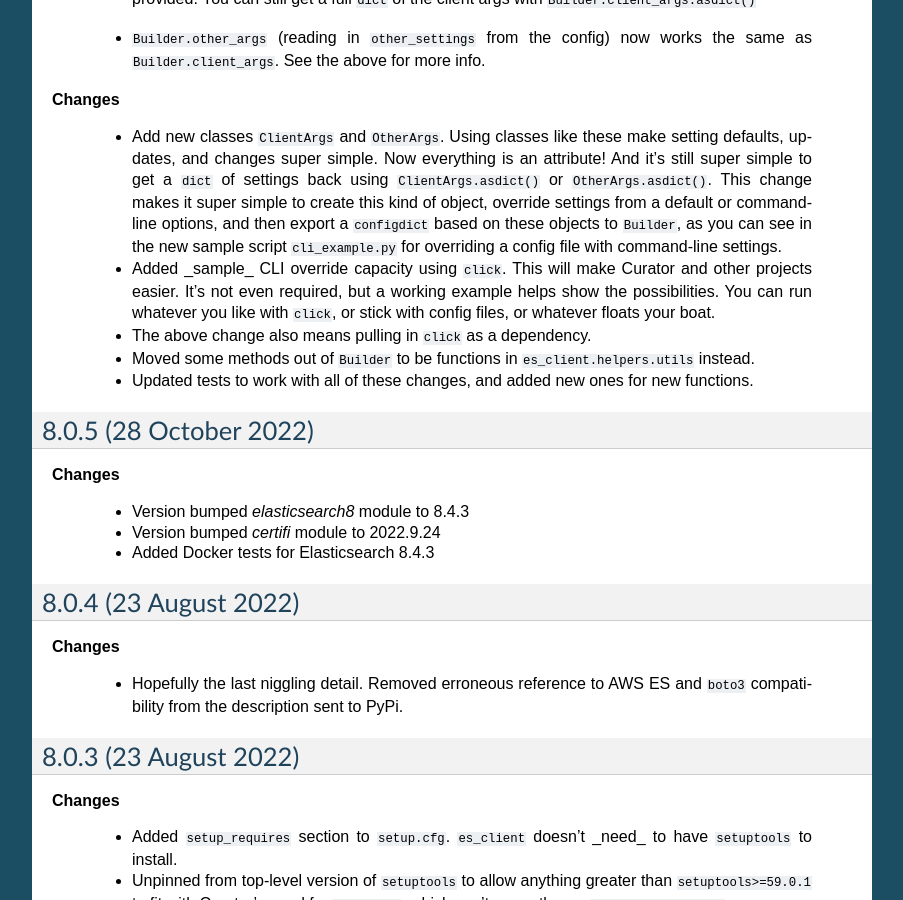
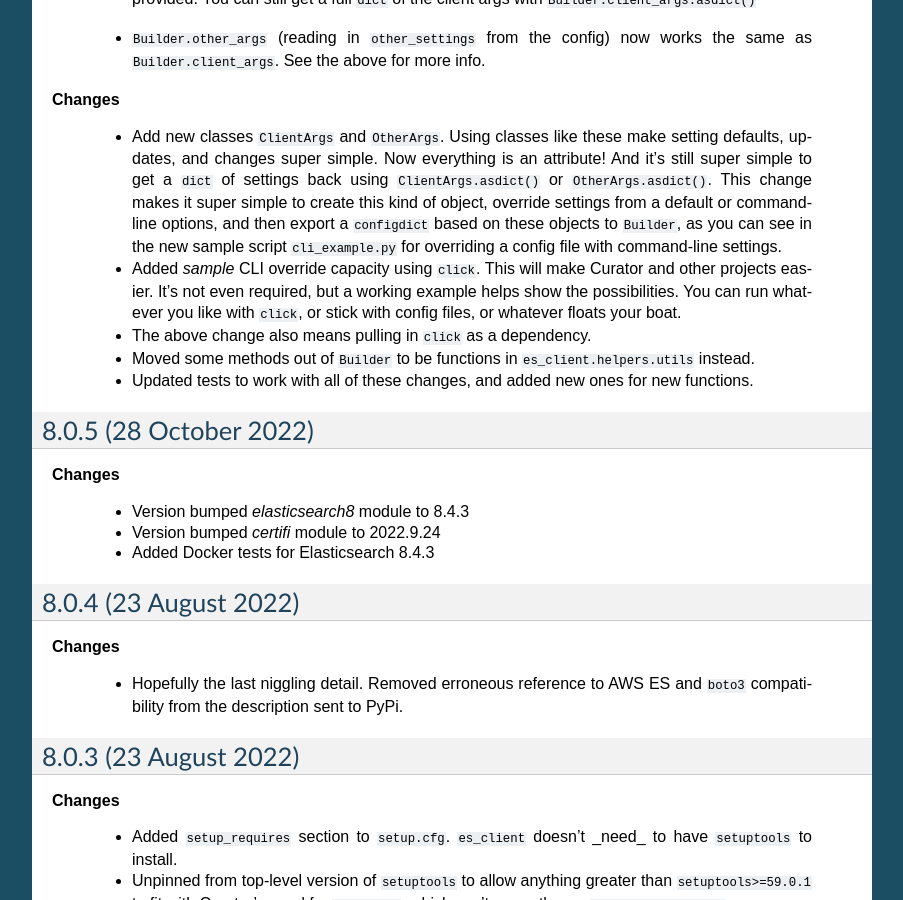
Before and after one commit to untergeek/es_client, a Sphinx documentation site: the page built from docs/Changelog.rst, in a window 1280 px wide and 900 px high, scrolled down 504 px. Shown: the whole window, without its empty margins (198-1101 px from the left). Built offline with Sphinx 7.4.7, drawn with Linux system fonts in a browser that asks for light colours.

```diff
--- a/docs/Changelog.rst
+++ b/docs/Changelog.rst
@@ -38,7 +38,7 @@ using this so far as I know, so it shouldn't affect anyone in a big way.
     command-line options, and then export a ``configdict`` based on these objects to ``Builder``, as
     you can see in the new sample script ``cli_example.py`` for overriding a config file with
     command-line settings.
-  * Added _sample_ CLI override capacity using ``click``. This will make Curator and other projects
+  * Added *sample* CLI override capacity using ``click``. This will make Curator and other projects
     easier. It's not even required, but a working example helps show the possibilities. You can
     run whatever you like with ``click``, or stick with config files, or whatever floats your boat.
   * The above change also means pulling in ``click`` as a dependency.
```
